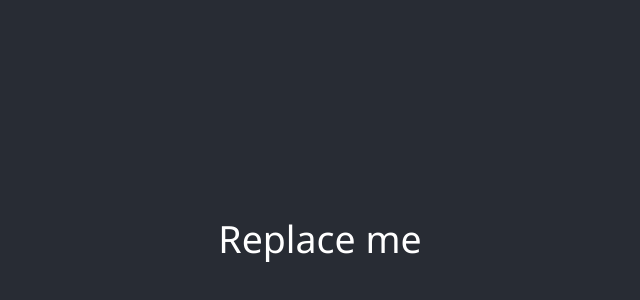
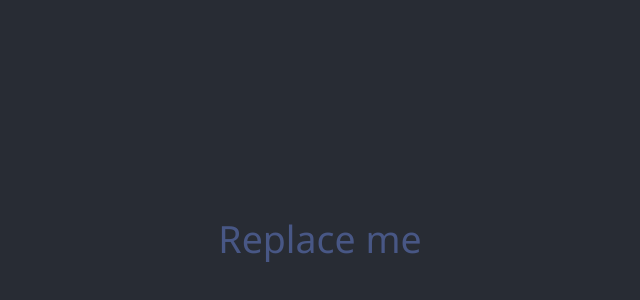
Before and after one commit to danielramirez0/eCommerceReact, a React (Create React App) app: page / in a window 1280 px wide. Shown: the part 158-458 px from the top of the page, without its empty margins (320-960 px from the left). Built offline with nearby package versions, Linux system fonts and the light colour scheme.

Commit message:
Update App.js Add bootswatch morph

```diff
--- a/src/App.js
+++ b/src/App.js
@@ -1,6 +1,6 @@
 import React, {useEffect, useState } from "react";
 import {Routes, Route} from "react-router-dom";
-// import "bootswatch/dist/SELECT STYLE HERE"
+import "bootswatch/dist/morph/bootstrap.min.css"
 import './App.css';
 import Login from "./Components/Login/Login"
 import Register from "./Components/Register/Register"
@@ -20,10 +20,10 @@ function App() {
       <header className="App-header">
           <div className="container">
               <Routes>
-                  <Route path="/" exact element={<Login />}/>
-                  <Route path="/register" exact element={<Register />}/>
-                  <Route path="/seller" exact element={<Seller />}/>
-                  <Route path="/customer" exact element={<Customer />}/>
+                  <Route path="/" exact element={<Login backendURL={backendURL} authenticated={authenticated} />}/>
+                  <Route path="/register" exact element={<Register backendURL={backendURL} authenticated={authenticated} />}/>
+                  <Route path="/seller" exact element={<Seller backendURL={backendURL}  authenticated={authenticated}/>}/>
+                  <Route path="/customer" exact element={<Customer backendURL={backendURL} authenticated={authenticated} />}/>
               </Routes>
           </div>
       </header>
```
